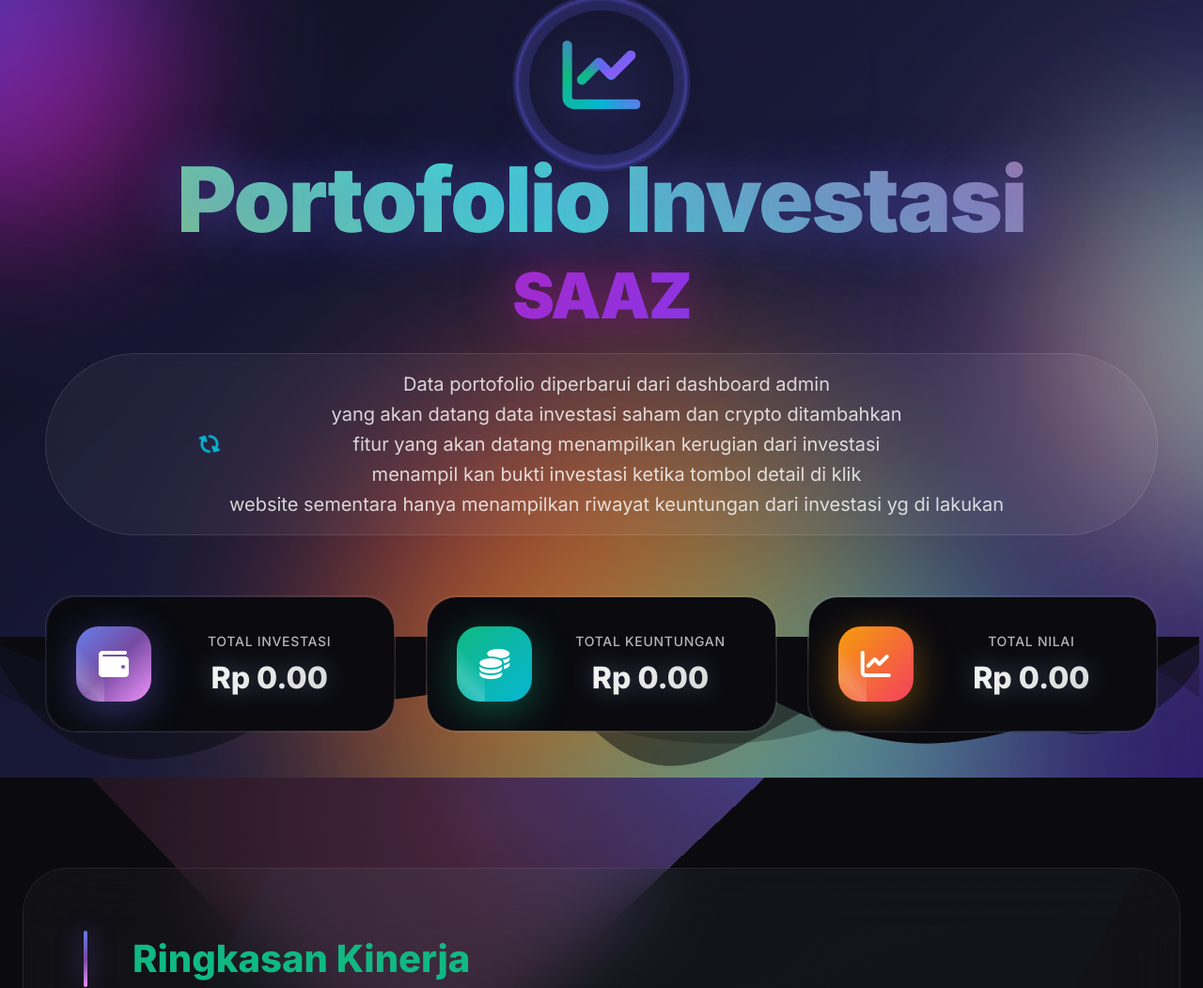
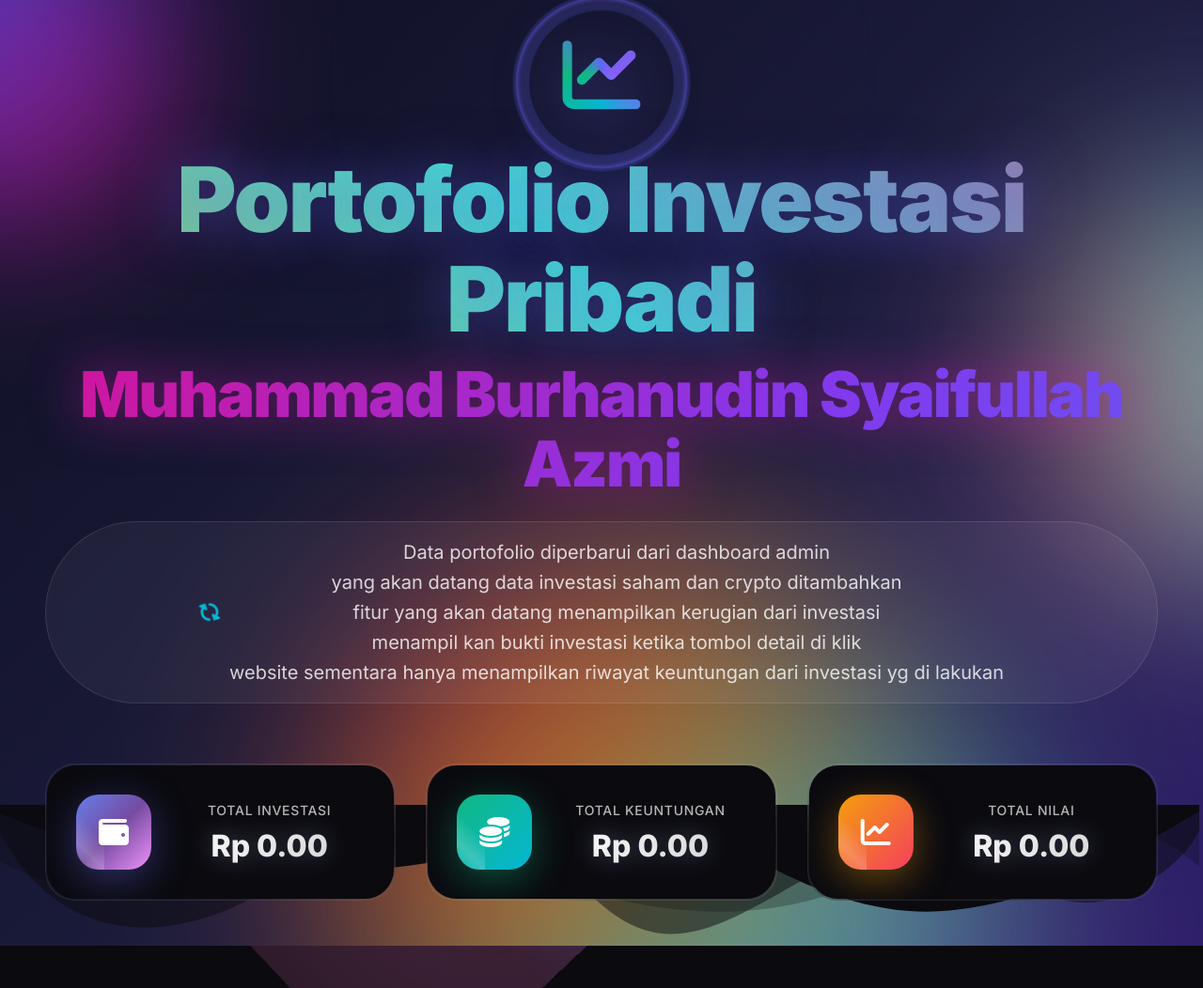
Before and after one commit to darkdragon630/sazen_maninvst, a PHP site: page / in a window 1280 px wide. Shown: the top 1052 px of the page at 94% size. Run offline with PHP 8.4, Linux system fonts and the light colour scheme; data that the repository does not hold is empty.

Commit message:
Update index.php

```diff
--- a/index.php
+++ b/index.php
@@ -76,7 +76,7 @@ $performance_ytd = $total_investasi > 0 ? ($total_keuntungan / $total_investasi)
 <head>
     <meta charset="UTF-8">
     <meta name="viewport" content="width=device-width, initial-scale=1.0, maximum-scale=1.0, user-scalable=no">
-    <title>Portofolio Investasi - SAAZ</title>
+    <title>Portofolio Investasi Pribadi- Muhammad Burhanudin Syaifullah Azmi</title>
     <link rel="stylesheet" href="assets/css/style.css">
     <link rel="preconnect" href="https://fonts.googleapis.com">
     <link rel="preconnect" href="https://fonts.gstatic.com" crossorigin>
@@ -109,8 +109,8 @@ $performance_ytd = $total_investasi > 0 ? ($total_keuntungan / $total_investasi)
                 <div class="icon-pulse"></div>
             </div>
             <h1 class="header-title">
-                <span class="title-text">Portofolio Investasi</span>
-                <span class="title-highlight">SAAZ</span>
+                <span class="title-text">Portofolio Investasi Pribadi</span>
+                <span class="title-highlight">Muhammad Burhanudin Syaifullah Azmi</span>
             </h1>
             <p class="header-subtitle">
                 <i class="fas fa-sync-alt subtitle-icon"></i>
```
